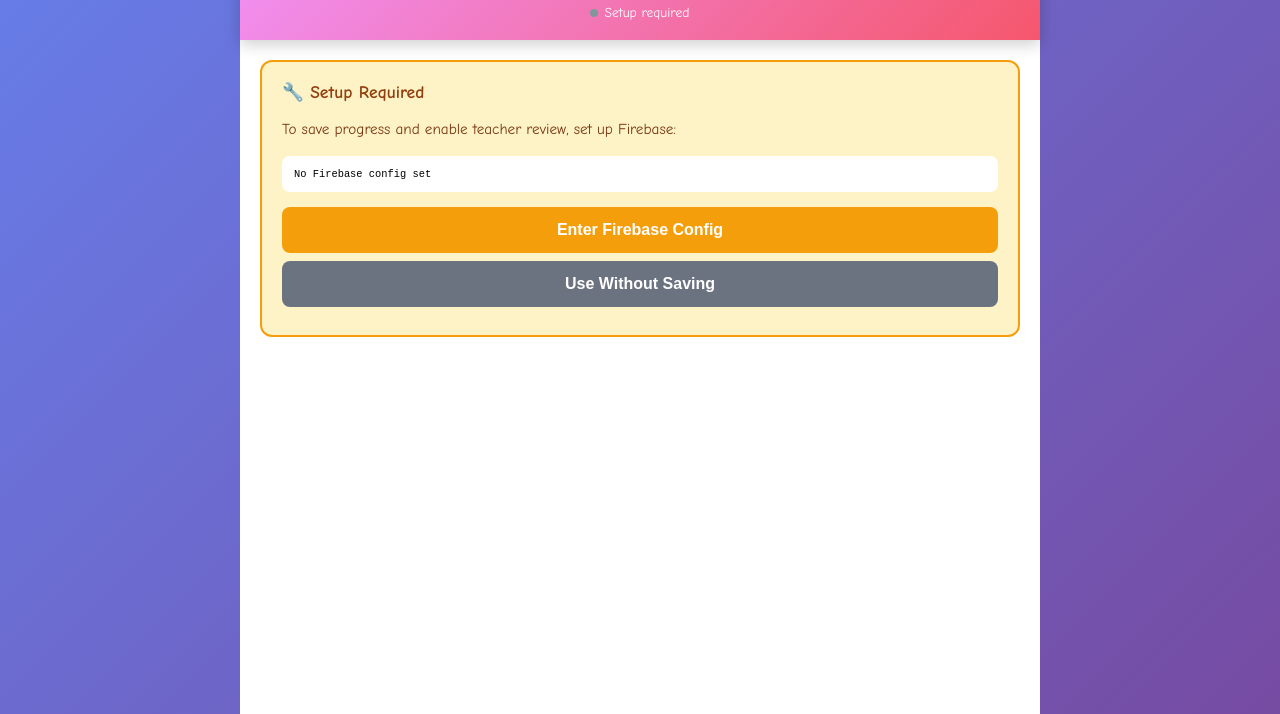
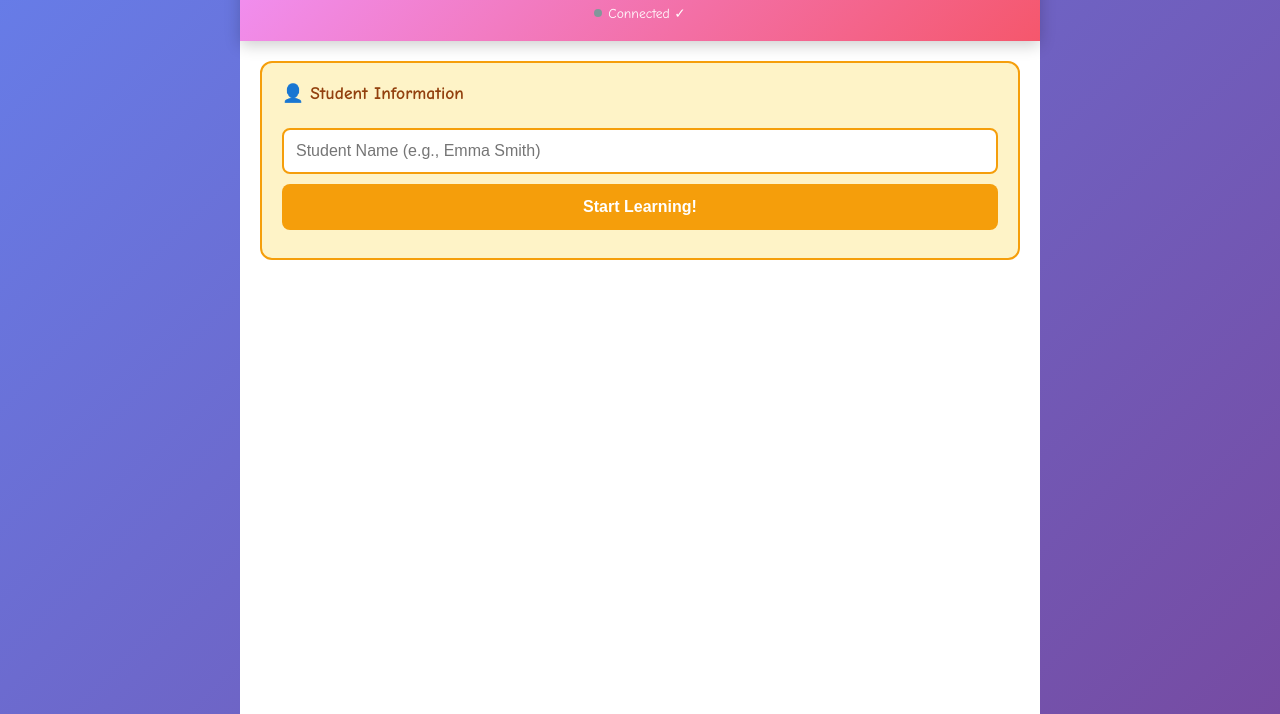
Before and after one commit to jonty123/mathadventure, a plain HTML site: page index.html in a window 1280 px wide. Shown: the part 86-800 px from the top of the page. Drawn offline with Linux system fonts and the light colour scheme.

Commit message:
Update index.html with firebase db config

```diff
--- a/index.html
+++ b/index.html
@@ -1243,19 +1243,28 @@
         // Initialize
         async function init() {
             renderCategories();
-            const savedConfig = localStorage.getItem('mathapp-firebase-config');
-            if (savedConfig) {
-                try {
-                    const config = JSON.parse(savedConfig);
-                    await initFirebase(config);
-                    document.getElementById('setupSection').style.display = 'none';
-                    checkStudentInfo();
-                } catch (error) {
-                    console.error('Error initializing Firebase:', error);
-                    updateSyncStatus('Config error');
-                }
-            } else {
-                updateSyncStatus('Setup required');
+
+            // ── Hardcoded Firebase config (Mathmagic project) ──────────────
+            const firebaseConfig = {
+                apiKey: "AIzaSyB7t8YHrcjpVqiILu_rKMteBplVM45w6s0",
+                authDomain: "mathmagic-926b8.firebaseapp.com",
+                projectId: "mathmagic-926b8",
+                storageBucket: "mathmagic-926b8.firebasestorage.app",
+                messagingSenderId: "883783688871",
+                appId: "1:883783688871:web:2d7306bdf276ce458e3182",
+                measurementId: "G-R04V4SH4JM"
+            };
+
+            // Always hide the manual setup section — config is built in
+            document.getElementById('setupSection').style.display = 'none';
+
+            try {
+                await initFirebase(firebaseConfig);
+                checkStudentInfo();
+            } catch (error) {
+                console.error('Firebase init error:', error);
+                updateSyncStatus('Connection error - using local mode');
+                checkStudentInfo(); // still let users in even if Firebase fails
             }
         }
 
```
